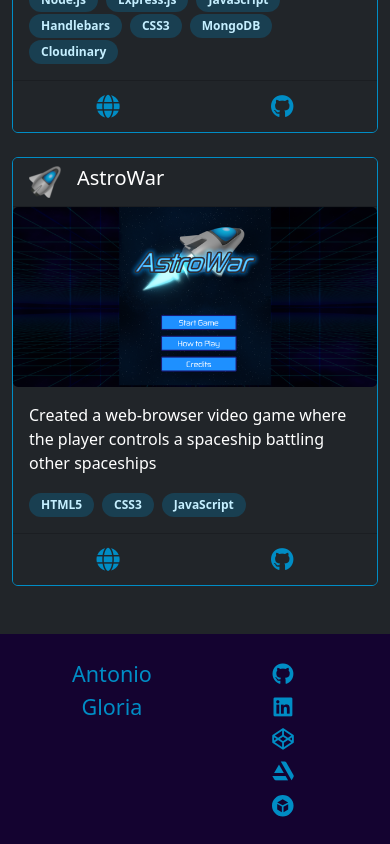
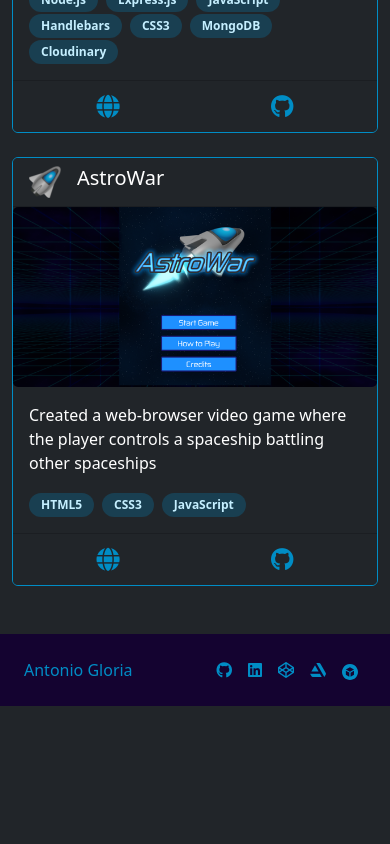
Before and after one commit to AntonioGloria/web-portfolio, a React (Vite) app: page / in a window 390 px wide. Shown: the part 2890-3734 px from the top of the page. After the commit the page ends 3596 px from the top, so only its background shows below. Built offline with nearby package versions, Linux system fonts and the light colour scheme.

Commit message:
Adjusted responsive sizes for footer

```diff
--- a/src/components/Footer/index.jsx
+++ b/src/components/Footer/index.jsx
@@ -2,9 +2,9 @@ import SketchfabIcon from '../SketchfabIcon';
 
 export default function Footer() {
   return (
-    <footer className='fs-4 d-flex justify-content-between p-4 footer'>
-      <div className='text-primary mx-5'>Antonio Gloria</div>
-      <div className='mx-5'>
+    <footer className='fs-sm-6 fs-md-4 d-flex justify-content-between p-4 footer'>
+      <div className='text-primary mx-md-5'>Antonio Gloria</div>
+      <div className='mx-md-5'>
       <a title='Github' className='m-2' href='https://github.com/AntonioGloria'>
         <i className='fa-brands fa-github'></i>
       </a>
--- a/src/scss/styles.scss
+++ b/src/scss/styles.scss
@@ -1,8 +1,10 @@
 $primary: #008dc5;
 
+@import "../../node_modules/bootstrap/scss/mixins";
 @import "../../node_modules/bootstrap/scss/_functions.scss";
 @import "../../node_modules/bootstrap/scss/variables";
-@import "../../node_modules/bootstrap/scss/mixins";
+@import "../../node_modules/bootstrap/scss/maps";
+@import "../../node_modules/bootstrap/scss/utilities/";
 
 $body-bg: $gray-900;
 $body-color: $white;
@@ -12,6 +14,17 @@ $badge-color: lighten($primary, 50%);
 
 $card-cap-bg: $body-bg;
 
+$utilities: map-merge(
+    $utilities,
+    (
+        "font-size": map-merge(
+            map-get($utilities, "font-size"),
+            (responsive: true),
+        ),
+    )
+);
+
+@import "../../node_modules/bootstrap/scss/utilities/api";
 @import "../../node_modules/bootstrap/scss/bootstrap";
 
 .footer {
```
